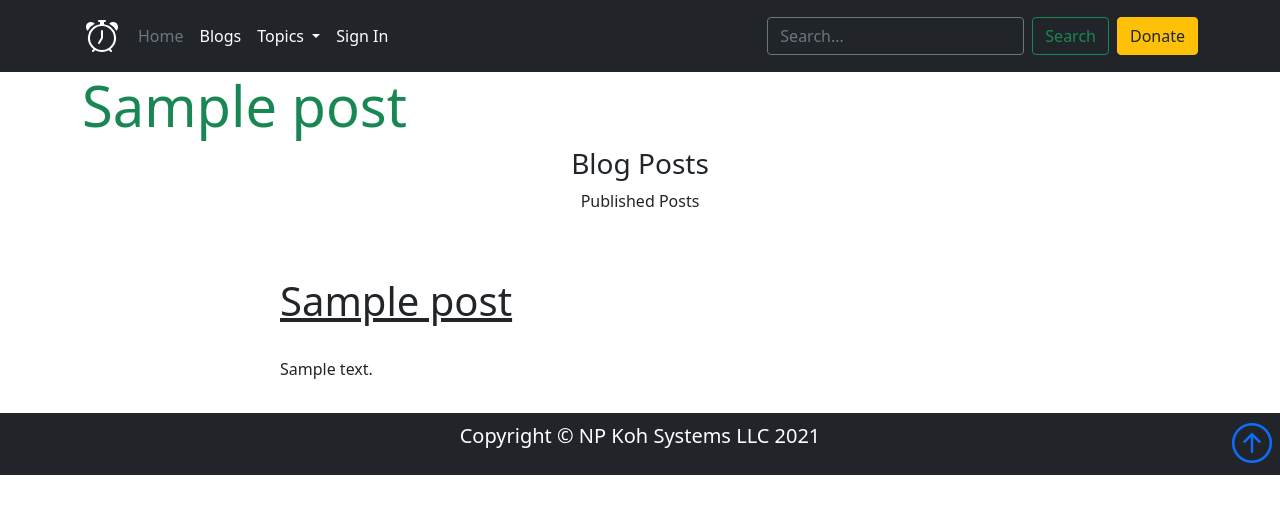
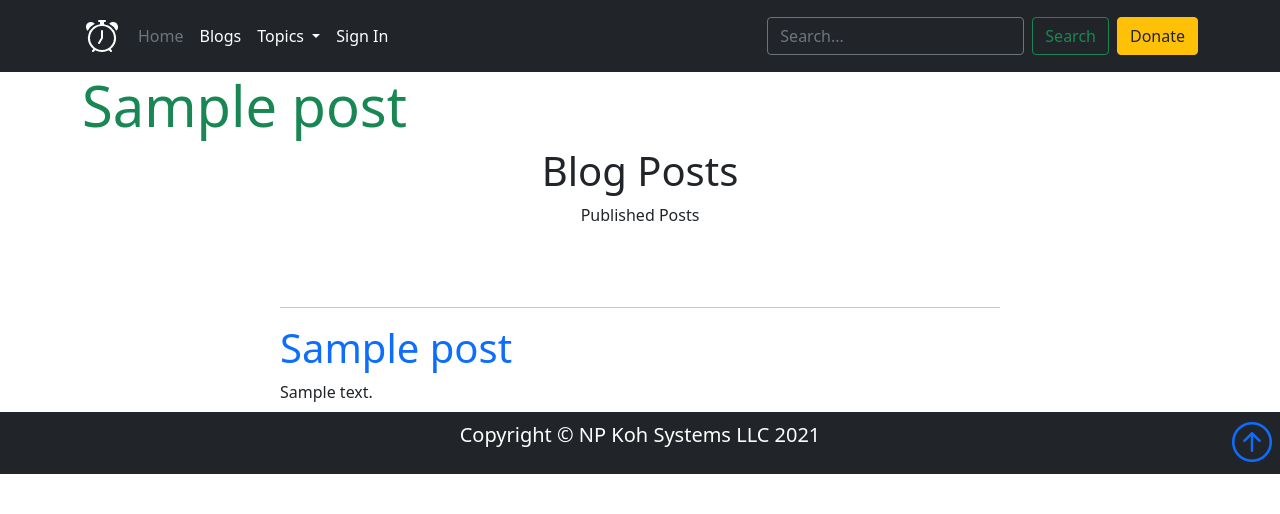
Before and after one commit to NgiapPuoyKoh/django-blogchat-tech, a Django app: template blog/templates/blog/posts.html in a window 1280 px wide. Shown: the top 514 px of the page. Run offline with Django 3.2, Linux system fonts and the light colour scheme; the template is opened without the code that fills it: values that come from a table or form of the project are taken from there, others are empty; tables that the repository leaves empty hold one stand-in row (values such as "Sample post"); some libraries are stand-ins or nearby versions.

Commit message:
Edit posts.html style page and position update and delete buttons

```diff
--- a/blog/templates/blog/posts.html
+++ b/blog/templates/blog/posts.html
@@ -18,12 +18,10 @@
 <main class="container">
     <div class="row">
         <div class="col-sm-12 col-md-8 offset-md-2 text-center" id="form-styling">
-            <h3>Blog Posts</h3>
+            <h1>Blog Posts</h1>
             <p class="main-text">
-                Published Posts<br>
+                Published Posts
             </p>
-            {% comment %} <button type="submit" class="btn btn-warning" id="publishBtn">Publish</button>
-            <button type="submit" class="btn btn-warning" id="unpublishBtn">UnPulish</button> {% endcomment %}
         </div>
     </div>
     <body>
@@ -38,14 +36,17 @@
             <div class="col-md-8 pt-5">
                 {% for post in posts %}
                     {% if post.status == 'published' %}
+                    <hr>
                         <div class="col-12"><h1>
-                            <a class="text-dark" href="{{post.get_absolute_url}}"> {{post.title}}</a>
+                            <a class="link-primary text-decoration-none" href="{{post.get_absolute_url}}"> {{post.title}}</a>
+                        </h1></div>
+                        <div class="col-12"> {{post.excerpt|safe}}</div>
                             {% if post.author == user %}
+                            <div>
                                 <a class = "btn btn-secondary btn-sm mt-1 mb-1" href="{% url 'post-update' post.slug %}">Update</a>
                                 <a class = "btn btn-danger btn-sm mt-1 mb-1" href="{% url 'post-delete' post.slug %}">Delete</a>
+                            </div>
                             {% endif %}
-                        </h1></div><br>
-                        <div class="col-12"> {{post.excerpt|safe}}</div><br>
                     {% endif %}
                 {% empty %}
                     <div class="row">
```
